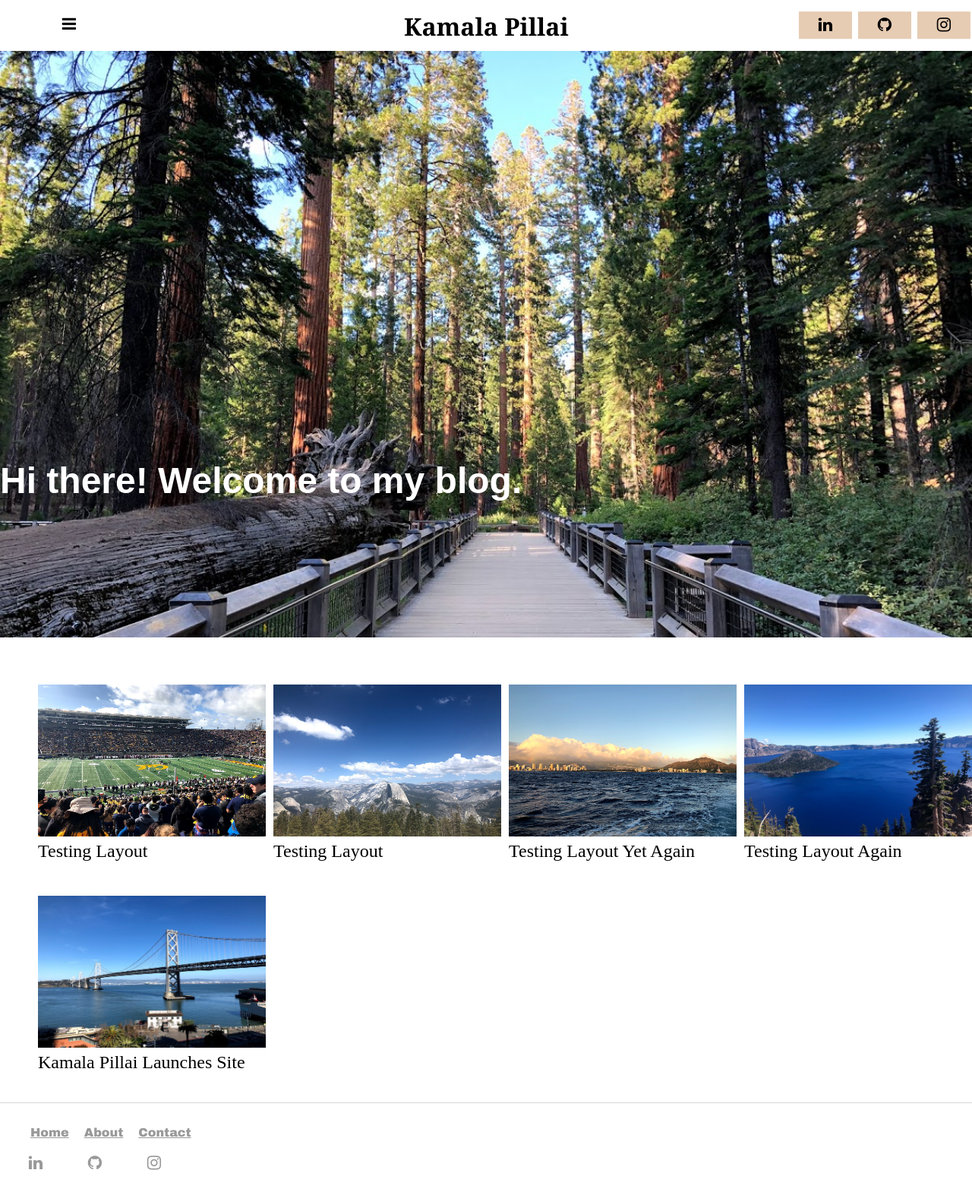
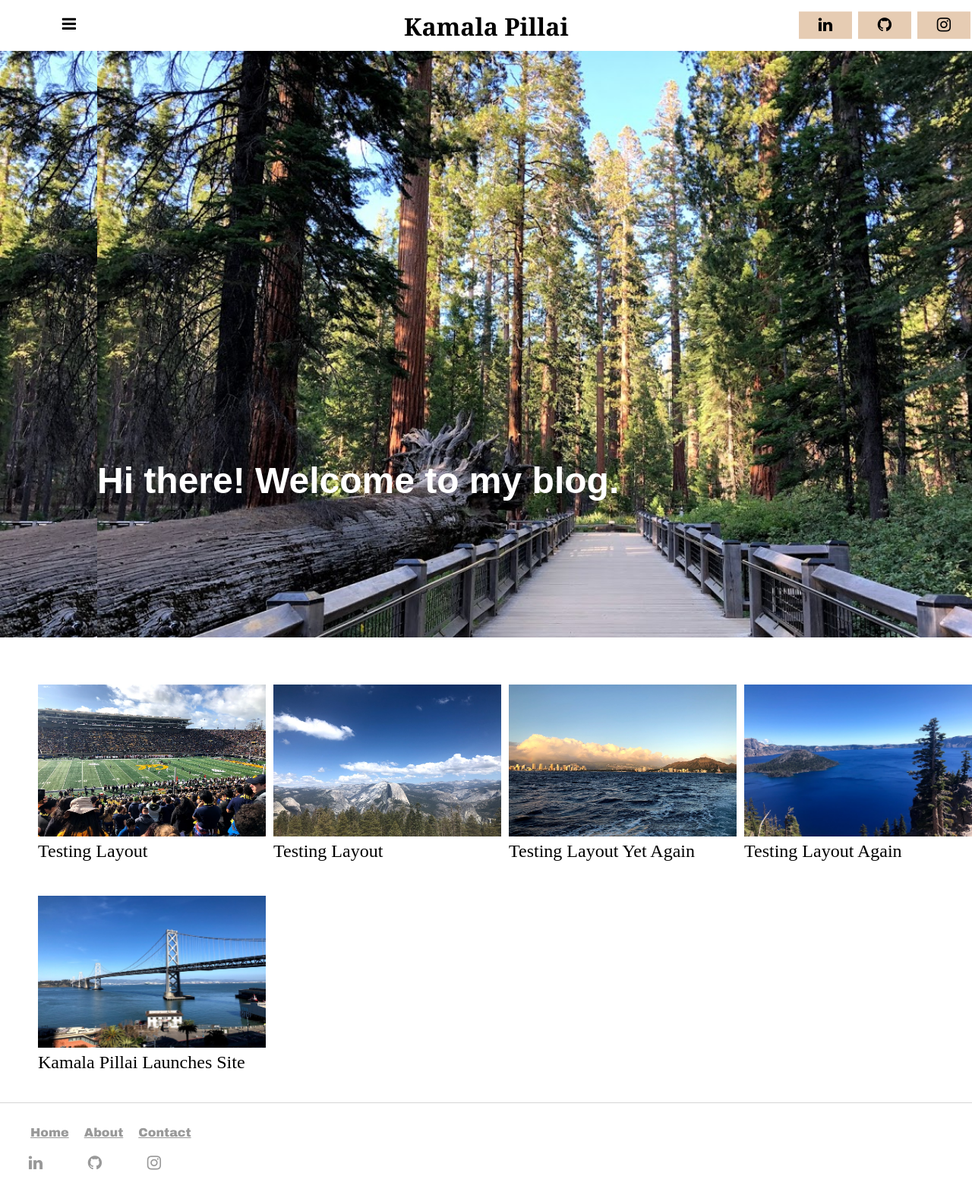
Before and after one commit to kpill/kpill.github.io, a Jekyll site: the page built from index.html, in a window 1280 px wide. Shown: the whole page at 76% size. Built offline with Jekyll 4.4.1, drawn with Linux system fonts in a browser that asks for light colours.

Commit message:
Update main.css

```diff
--- a/css/main.css
+++ b/css/main.css
@@ -195,6 +195,7 @@
 	padding-top: 42vw;
 	padding-bottom: 14vw;
 	font-size: 3em;
+	margin-left: 10vw;
 }
 
 p {
```
